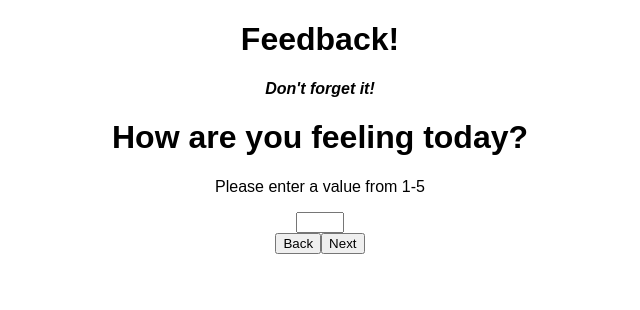
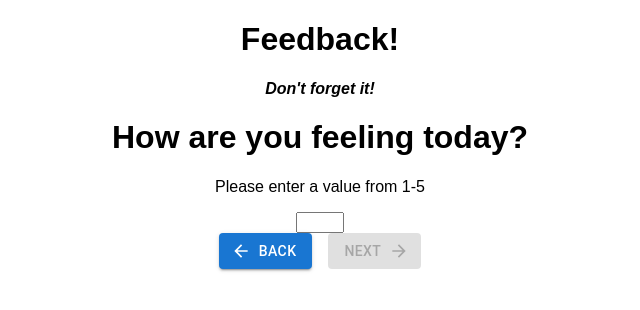
Before and after one commit to chaochingvang/weekend-redux-feedback-loop, a React (Create React App) app: page /#/feeling in a window 1280 px wide. Shown: the top 310 px of the page, without its empty margins (320-960 px from the left). Built offline with nearby package versions, Linux system fonts and the light colour scheme.

Commit message:
styled buttons

```diff
--- a/src/components/Feeling/Feeling.jsx
+++ b/src/components/Feeling/Feeling.jsx
@@ -2,6 +2,12 @@ import { useState } from "react";
 import { useDispatch } from "react-redux";
 import { useHistory } from "react-router";
 import Header from "../Header/Header.jsx";
+
+//mui imports
+import { Button } from "@mui/material";
+import { Stack } from "@mui/material";
+import ArrowBackIcon from '@mui/icons-material/ArrowBack';
+import ArrowForwardIcon from '@mui/icons-material/ArrowForward';
 
 function Feeling() {
 
@@ -40,8 +46,29 @@ function Feeling() {
                 onChange={(event) => setFeeling(event.target.value)}
                 required />
             <div>
-                <button type="button" onClick={handleBack}>Back</button>
-                <button type="submit">Next</button>
+                <Stack
+                    direction="row"
+                    spacing={2}
+                    alignItems="center"
+                    justifyContent="center"
+                >
+                    <Button
+                        variant="contained"
+                        startIcon={<ArrowBackIcon />}
+                        type="button"
+                        onClick={handleBack}
+                    >
+                        Back
+                    </Button>
+                    <Button
+                        variant="contained"
+                        endIcon={<ArrowForwardIcon />}
+                        disabled={feeling === `` ? true : false}
+                        type="submit"
+                    >
+                        Next
+                    </Button>
+                </Stack>
             </div>
         </form>
     </>)
```
